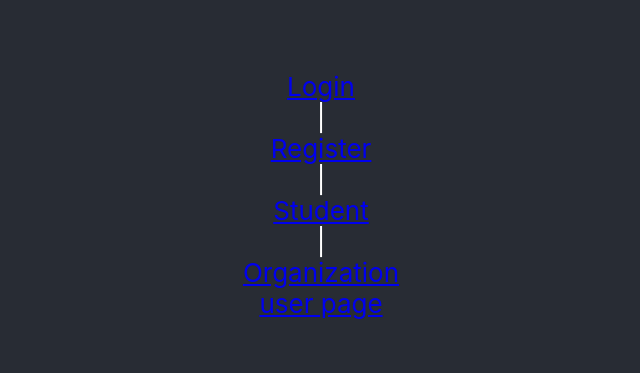
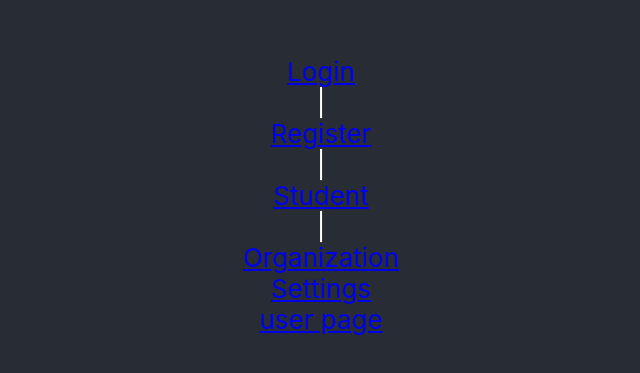
Before and after one commit to ECE493-W22G6/scholarship-application-site, a React (Create React App) app in the folder client/: page / in a window 1280 px wide. Shown: the part 205-578 px from the top of the page, without its empty margins (319-959 px from the left). Built offline with nearby package versions, Linux system fonts and the light colour scheme.

Commit message:
Added link to settings in App.js

```diff
--- a/client/src/components/App.js
+++ b/client/src/components/App.js
@@ -14,6 +14,7 @@ function App() {
         <Link to="/signin">Login</Link> | <Link to="/signup">Register</Link> |{" "}
         <Link to="/student">Student</Link> |{" "}
         <Link to="/organization">Organization</Link>
+        <Link to="/settings">Settings</Link>
         <Link to="/user/:id">user page</Link>
       </nav>
     </div>
```
